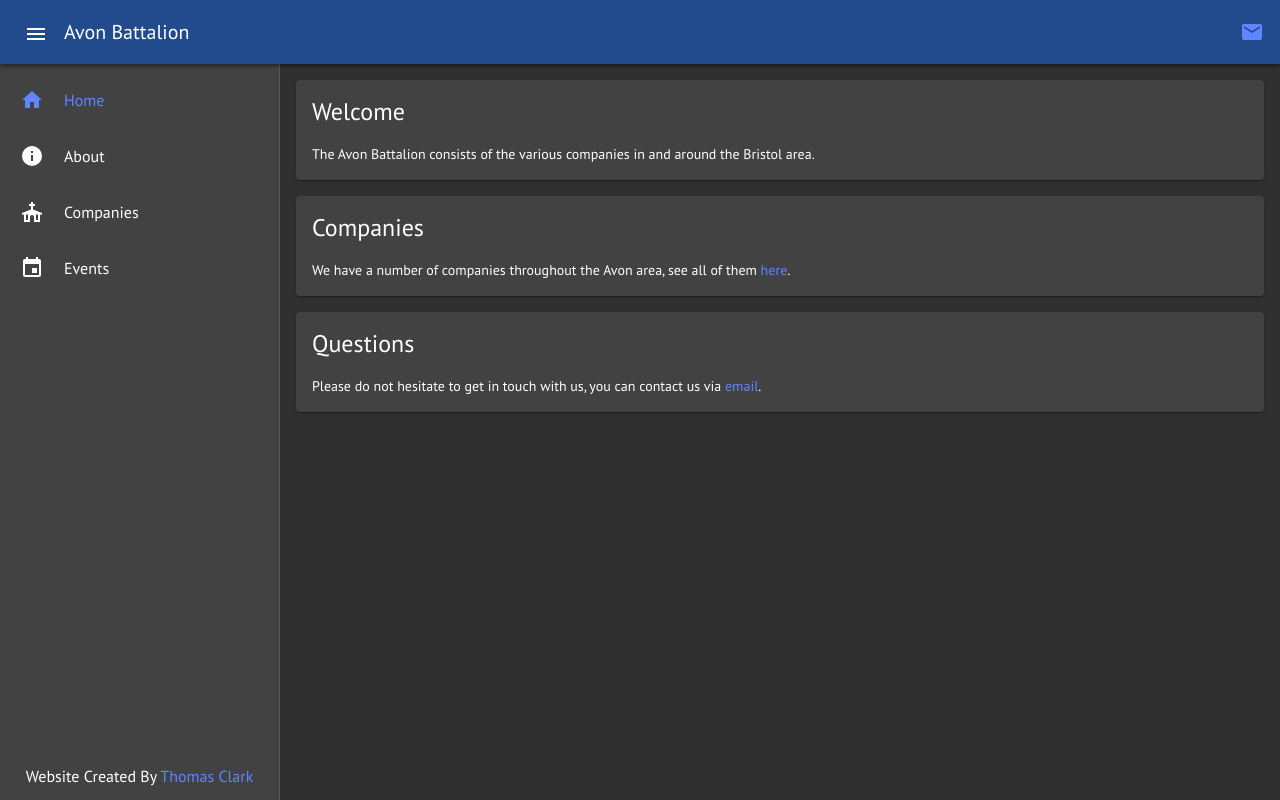
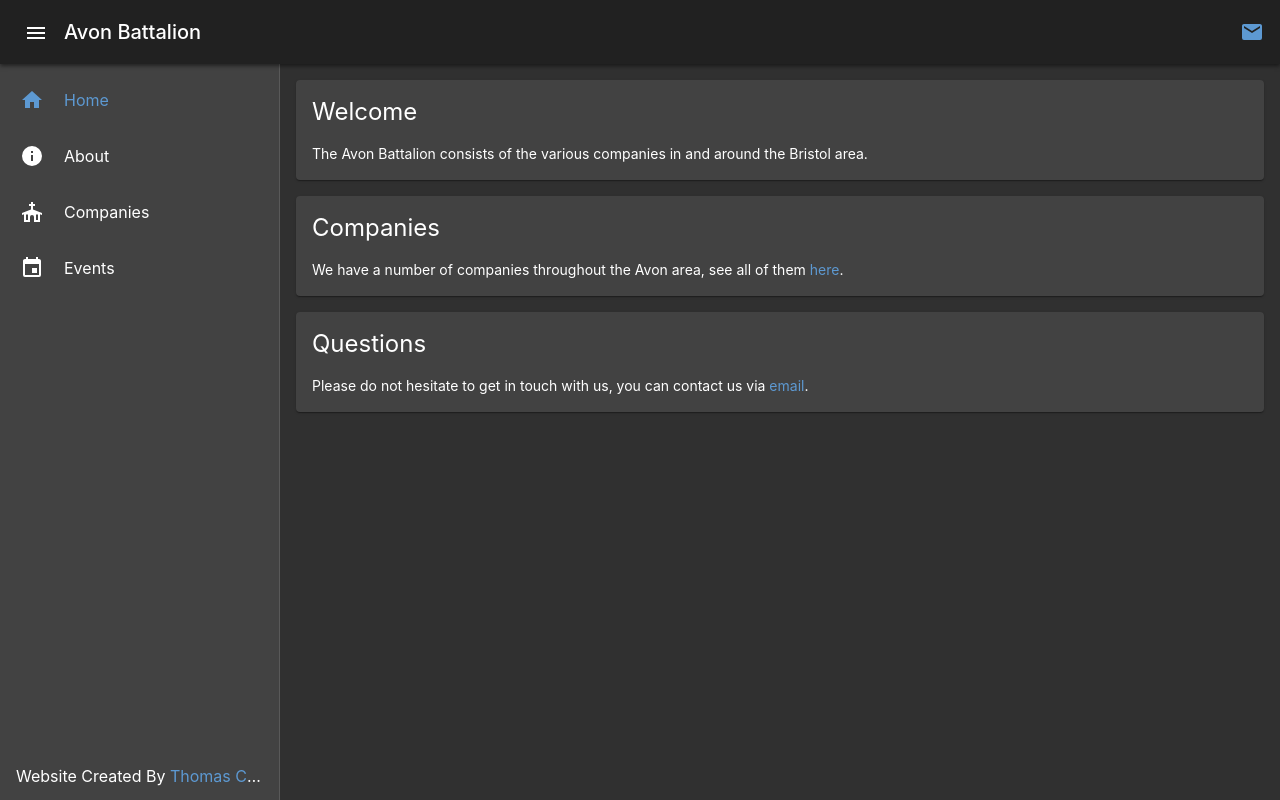
Before and after one commit to tnc1997/boys-brigade, an Angular app: page /home in a window 1280 px wide. Built offline with nearby package versions, Linux system fonts and the light colour scheme.

Commit message:
build: update dependencies (#8)

```diff
--- a/angular.json
+++ b/angular.json
@@ -22,7 +22,7 @@
             "main": "projects/avon/src/main.ts",
             "polyfills": "projects/avon/src/polyfills.ts",
             "tsConfig": "projects/avon/tsconfig.app.json",
-            "aot": false,
+            "aot": true,
             "assets": [
               "projects/avon/src/browserconfig.xml",
               "projects/avon/src/favicon.ico",
--- a/projects/avon/karma.conf.js
+++ b/projects/avon/karma.conf.js
@@ -1,5 +1,7 @@
 // Karma configuration file, see link for more information
 // https://karma-runner.github.io/1.0/config/configuration-file.html
+
+process.env.CHROME_BIN = require("puppeteer").executablePath();
 
 module.exports = function (config) {
   config.set({
--- a/projects/avon/src/app/app.component.html
+++ b/projects/avon/src/app/app.component.html
@@ -1,3 +1 @@
-<div class="mat-typography">
-  <router-outlet></router-outlet>
-</div>
+<router-outlet></router-outlet>
--- a/projects/avon/src/index.html
+++ b/projects/avon/src/index.html
@@ -4,8 +4,8 @@
   <meta charset="utf-8">
   <title>Avon Battalion</title>
   <base href="/">
-
   <meta content="#224b8e" name="msapplication-TileColor">
+  <meta content="browserconfig.xml" name="msapplication-config">
   <meta content="#224b8e" name="theme-color">
   <meta content="width=device-width, initial-scale=1" name="viewport">
   <link href="assets/icons/apple-touch-icon.png" rel="apple-touch-icon" sizes="180x180">
@@ -13,10 +13,8 @@
   <link href="manifest.webmanifest" rel="manifest">
   <link color="#224b8e" href="assets/icons/safari-pinned-tab.svg" rel="mask-icon">
 </head>
-<body>
+<body class="mat-typography">
 <app-root></app-root>
-
-<script src="https://ajax.googleapis.com/ajax/libs/hammerjs/2.0.8/hammer.min.js"></script>
 <noscript>Please enable JavaScript to continue using this application.</noscript>
 </body>
 </html>
--- a/projects/avon/src/polyfills.ts
+++ b/projects/avon/src/polyfills.ts
@@ -61,3 +61,4 @@ import 'zone.js/dist/zone'; // Included with Angular CLI.
 /***************************************************************************************************
  * APPLICATION IMPORTS
  */
+import 'hammerjs';
--- a/projects/avon/src/styles.scss
+++ b/projects/avon/src/styles.scss
@@ -1,8 +1,132 @@
-/* You can add global styles to this file, and also import other style files */
-@import '~@angular/material/_theming';
-@import './theme';
+$boys-brigade-blue: (
+  50 : #e4e9f1,
+  100 : #bdc9dd,
+  200 : #91a5c7,
+  300 : #6481b0,
+  400 : #43669f,
+  500 : #224b8e,
+  600 : #1e4486,
+  700 : #193b7b,
+  800 : #143371,
+  900 : #0c235f,
+  A100 : #93adff,
+  A200 : #6086ff,
+  A400 : #2d5fff,
+  A700 : #144cff,
+  contrast: (
+    50 : #000000,
+    100 : #000000,
+    200 : #000000,
+    300 : #ffffff,
+    400 : #ffffff,
+    500 : #ffffff,
+    600 : #ffffff,
+    700 : #ffffff,
+    800 : #ffffff,
+    900 : #ffffff,
+    A100 : #000000,
+    A200 : #000000,
+    A400 : #ffffff,
+    A700 : #ffffff,
+  )
+);
 
-$primary-accent: mat-color($app-primary, A200);
+$boys-brigade-dark-blue: (
+  50 : #e6e7eb,
+  100 : #c0c4ce,
+  200 : #969cad,
+  300 : #6c748c,
+  400 : #4d5773,
+  500 : #2d395a,
+  600 : #283352,
+  700 : #222c48,
+  800 : #1c243f,
+  900 : #11172e,
+  A100 : #6d8bff,
+  A200 : #3a63ff,
+  A400 : #073aff,
+  A700 : #0031ec,
+  contrast: (
+    50 : #000000,
+    100 : #000000,
+    200 : #000000,
+    300 : #ffffff,
+    400 : #ffffff,
+    500 : #ffffff,
+    600 : #ffffff,
+    700 : #ffffff,
+    800 : #ffffff,
+    900 : #ffffff,
+    A100 : #000000,
+    A200 : #ffffff,
+    A400 : #ffffff,
+    A700 : #ffffff,
+  )
+);
+
+$boys-brigade-light-blue: (
+  50 : #ecf3fa,
+  100 : #cee0f2,
+  200 : #aecce9,
+  300 : #8eb8e0,
+  400 : #75a8d9,
+  500 : #5d99d2,
+  600 : #5591cd,
+  700 : #4b86c7,
+  800 : #417cc1,
+  900 : #306bb6,
+  A100 : #fbfdff,
+  A200 : #c8dfff,
+  A400 : #95c1ff,
+  A700 : #7bb2ff,
+  contrast: (
+    50 : #000000,
+    100 : #000000,
+    200 : #000000,
+    300 : #000000,
+    400 : #000000,
+    500 : #000000,
+    600 : #000000,
+    700 : #ffffff,
+    800 : #ffffff,
+    900 : #ffffff,
+    A100 : #000000,
+    A200 : #000000,
+    A400 : #000000,
+    A700 : #000000,
+  )
+);
+
+// Custom Theming for Angular Material
+// For more information: https://material.angular.io/guide/theming
+@import '~@angular/material/theming';
+
+// Define a custom typography config that overrides the font-family.
+$typography-config: mat-typography-config(
+  $font-family: '-apple-system, BlinkMacSystemFont, "Segoe UI", Roboto, Helvetica, Arial, sans-serif, "Apple Color Emoji", "Segoe UI Emoji", "Segoe UI Symbol"'
+);
+
+// Include the common styles for Angular Material. We include this here so that you only
+// have to load a single css file for Angular Material in your app.
+// Be sure that you only ever include this mixin once!
+@include mat-core($typography-config);
+
+// Define the palettes for your theme using the Material Design palettes available in palette.scss
+// (imported above). For each palette, you can optionally specify a default, lighter, and darker
+// hue. Available color palettes: https://material.io/design/color
+$primary: mat-palette($mat-grey, 900);
+$accent: mat-palette($boys-brigade-light-blue);
+
+// The warn palette is optional (defaults to red).
+$warn: mat-palette($mat-red);
+
+// Create the theme object (a Sass map containing all of the palettes).
+$theme: mat-dark-theme($primary, $accent, $warn);
+
+// Include theme styles for core and each component used in your app.
+// Alternatively, you can import and @include the theme mixins for each component
+// that you are using.
+@include angular-material-theme($theme);
 
 *,
 *:before,
@@ -12,10 +136,6 @@ $primary-accent: mat-color($app-primary, A200);
 
 a {
   text-decoration: none;
-
-  &.mat-menu-item > .mat-icon {
-    margin-bottom: 14px;
-  }
 }
 
 a,
@@ -24,11 +144,7 @@ a,
 .mat-form-field.mat-focused.mat-primary .mat-select-arrow,
 .mat-header-cell.mat-sort-header-sorted,
 .mat-primary .mat-option.mat-selected:not(.mat-option-disabled) {
-  color: $primary-accent !important;
-}
-
-button.mat-menu-item {
-  line-height: 24px !important;
+  color: mat-color($accent) !important;
 }
 
 body {
@@ -44,8 +160,3 @@ html {
 html {
   box-sizing: border-box;
 }
-
-.mat-icon svg {
-  height: 24px;
-  width: 24px;
-}
--- a/projects/avon/src/theme.scss
+++ /dev/null
@@ -1,97 +0,0 @@
-$md-primary: (
-  50 : #e4e9f1,
-  100 : #bdc9dd,
-  200 : #91a5c7,
-  300 : #6481b0,
-  400 : #43669f,
-  500 : #224b8e,
-  600 : #1e4486,
-  700 : #193b7b,
-  800 : #143371,
-  900 : #0c235f,
-  A100 : #93adff,
-  A200 : #6086ff,
-  A400 : #2d5fff,
-  A700 : #144cff,
-  contrast: (
-    50 : #000000,
-    100 : #000000,
-    200 : #000000,
-    300 : #ffffff,
-    400 : #ffffff,
-    500 : #ffffff,
-    600 : #ffffff,
-    700 : #ffffff,
-    800 : #ffffff,
-    900 : #ffffff,
-    A100 : #000000,
-    A200 : #000000,
-    A400 : #ffffff,
-    A700 : #ffffff,
-  )
-);
-
-$md-secondary: (
-  50 : #e6e7eb,
-  100 : #c0c4ce,
-  200 : #969cad,
-  300 : #6c748c,
-  400 : #4d5773,
-  500 : #2d395a,
-  600 : #283352,
-  700 : #222c48,
-  800 : #1c243f,
-  900 : #11172e,
-  A100 : #6d8bff,
-  A200 : #3a63ff,
-  A400 : #073aff,
-  A700 : #0031ec,
-  contrast: (
-    50 : #000000,
-    100 : #000000,
-    200 : #000000,
-    300 : #ffffff,
-    400 : #ffffff,
-    500 : #ffffff,
-    600 : #ffffff,
-    700 : #ffffff,
-    800 : #ffffff,
-    900 : #ffffff,
-    A100 : #000000,
-    A200 : #ffffff,
-    A400 : #ffffff,
-    A700 : #ffffff,
-  )
-);
-
-// Import the Angular Material theming.
-@import '~@angular/material/theming';
-// Plus imports for other components in your app.
-@import url('https://fonts.googleapis.com/css?family=PT+Sans:400,400i,700,700i');
-
-// Define a custom typography config that overrides the font-family.
-$custom-typography: mat-typography-config(
-  $font-family: 'PT Sans, sans-serif'
-);
-
-// Include the common styles for Angular Material. We include this here so that you only
-// have to load a single css file for Angular Material in your app.
-// Be sure that you only ever include this mixin once!
-@include mat-core($custom-typography);
-
-// Define the palettes for your theme using the Material Design palettes available in palette.scss
-// (imported above). For each palette, you can optionally specify a default, lighter, and darker
-// hue.
-$app-primary: mat-palette($md-primary);
-$app-accent: mat-palette($md-secondary);
-
-// The warn palette is optional (defaults to red).
-$app-warn: mat-palette($mat-red);
-
-// Create the theme object (a Sass map containing all of the palettes).
-$app-theme: mat-dark-theme($app-primary, $app-accent, $app-warn);
-
-// Include theme styles for core and each component used in your app.
-// Alternatively, you can import and @include the theme mixins for each component
-// that you are using.
-@include angular-material-theme($app-theme);
--- a/tsconfig.json
+++ b/tsconfig.json
@@ -20,6 +20,7 @@
     ]
   },
   "angularCompilerOptions": {
+    "enableIvy": true,
     "fullTemplateTypeCheck": true,
     "strictInjectionParameters": true
   }
```
Also changed, not shown: package.json (+25 -23 lines), pnpmfile.js (deleted, +0 -49 lines), 1 other file (tests, documents, lock files or other folders).
